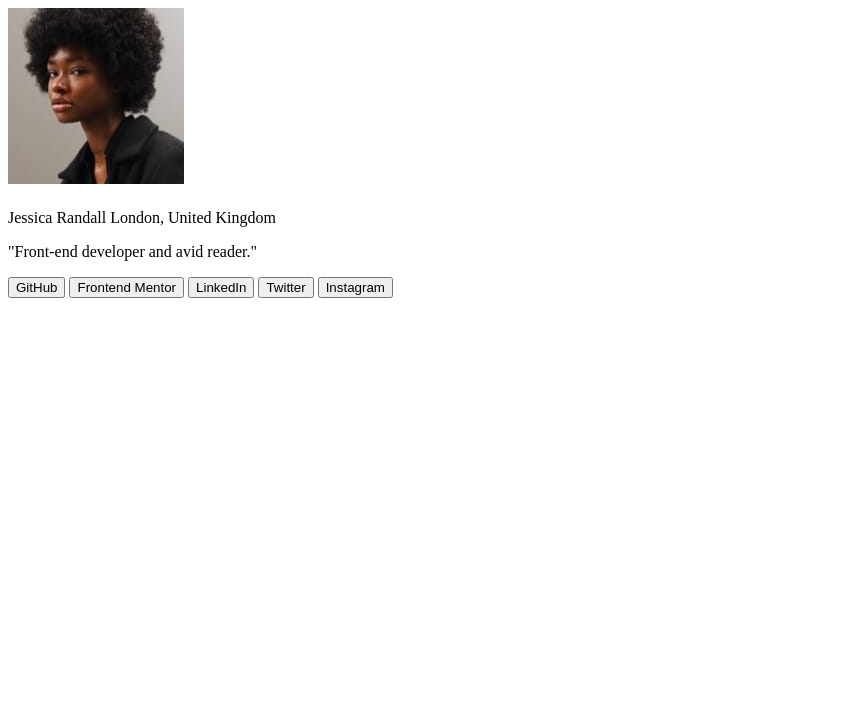
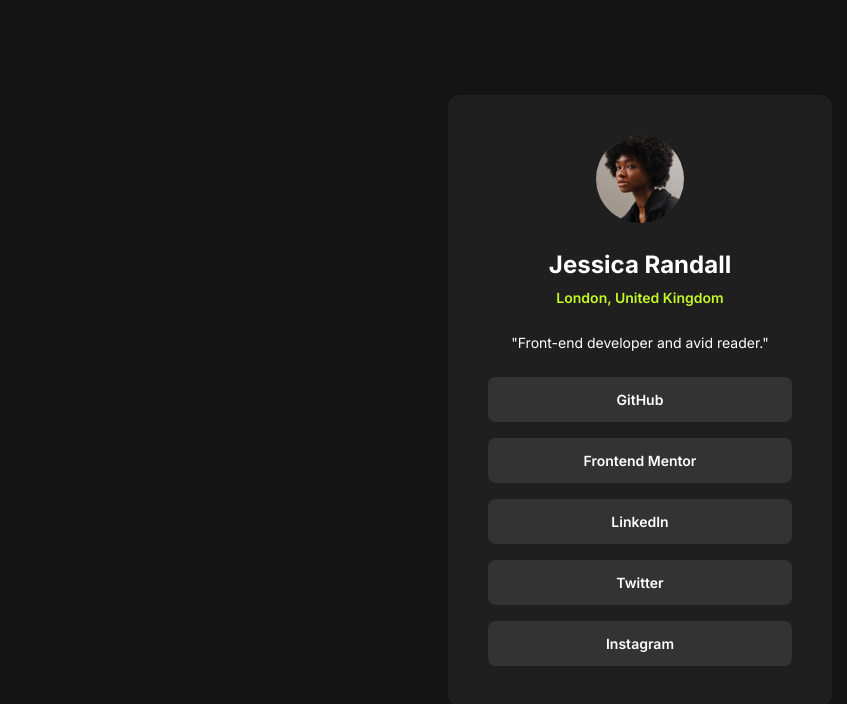
Before and after one commit to SaiDineshKopparthi/Frontend-Mentor-Challanges, a plain HTML site: page social-links-profile/index.html in a window 1280 px wide. Shown: the whole page, without its empty margins (0-847 px from the left). Drawn offline with Linux system fonts and the light colour scheme.

Commit message:
Completed

```diff
--- a/social-links-profile/index.html
+++ b/social-links-profile/index.html
@@ -11,20 +11,18 @@
       sizes="32x32"
       href="./assets/images/favicon-32x32.png"
     />
+    <link rel="stylesheet" href="styles.css" />
+
+    <link rel="preconnect" href="https://fonts.googleapis.com" />
+    <link rel="preconnect" href="https://fonts.gstatic.com" crossorigin />
+    <link
+      href="https://fonts.googleapis.com/css2?family=Inter:wght@400;600;700&display=swap"
+      rel="stylesheet"
+    />
 
     <title>Frontend Mentor | Social links profile</title>
+  </head>
 
-    <!-- Feel free to remove these styles or customise in your own stylesheet 👍 -->
-    <style>
-      .attribution {
-        font-size: 11px;
-        text-align: center;
-      }
-      .attribution a {
-        color: hsl(228, 45%, 44%);
-      }
-    </style>
-  </head>
   <body>
     <main class="profile">
       <img
@@ -33,19 +31,20 @@
         class="profile-pic"
       />
       <div class="info">
-        <h1 class="name"></h1>
-        <p class="address">Jessica Randall London, United Kingdom</p>
+        <h1>Jessica Randall</h1>
+        <p class="address">London, United Kingdom</p>
       </div>
       <div class="bio">
         <p>"Front-end developer and avid reader."</p>
       </div>
-      <div class="links">
-        <button>GitHub</button>
-        <button>Frontend Mentor</button>
-        <button>LinkedIn</button>
-        <button>Twitter</button>
-        <button>Instagram</button>
-      </div>
+
+      <ul class="links">
+        <li><a href="" target="_blank" rel="noreferrer">GitHub</a></li>
+        <li><a href="" target="_blank" rel="noreferrer">Frontend Mentor</a></li>
+        <li><a href="" target="_blank" rel="noreferrer">LinkedIn</a></li>
+        <li><a href="" target="_blank" rel="noreferrer">Twitter</a></li>
+        <li><a href="" target="_blank" rel="noreferrer">Instagram</a></li>
+      </ul>
     </main>
 
     <!-- <div class="attribution">
--- /dev/null
+++ b/social-links-profile/styles.css
@@ -0,0 +1,124 @@
+*,
+*::before,
+*::after {
+  margin: 0;
+  padding: 0;
+  box-sizing: border-box;
+}
+
+:root {
+  --Green: rgb(196, 248, 42);
+  --White: white;
+  --Gray-900: rgb(20, 20, 20);
+  --Gray-800: rgb(31, 31, 31);
+  --Gray-700: rgb(51, 51, 51);
+}
+
+body {
+  font-family: "Inter", sans-serif;
+  font-size: 0.875rem;
+  background-color: var(--Gray-900);
+  display: flex;
+  flex-direction: column;
+  justify-content: center;
+  align-items: center;
+  min-height: 100vh;
+  letter-spacing: 0;
+  line-height: 1.5;
+  margin: 0;
+}
+
+.profile {
+  background-color: var(--Gray-800);
+  /* max-width: 24rem;
+  width: 100%; */
+  width: clamp(20.4375rem, 60vw, 24rem);
+  /* height: clamp(579px, 80vh, 611px); */
+  padding: clamp(1.5rem, 6vw, 2.5rem);
+  border-radius: 0.75rem;
+  display: flex;
+  flex-direction: column;
+  justify-content: center;
+  align-items: center;
+  gap: 1.5rem;
+  padding: 2.5rem;
+}
+
+img {
+  border-radius: 62.4375rem;
+  max-width: 5.5rem;
+}
+
+.info {
+  display: flex;
+  flex-direction: column;
+  justify-content: center;
+  align-items: center;
+  gap: 0.25rem;
+  font-weight: 600;
+}
+
+.info h1 {
+  font-size: 1.5rem;
+  color: var(--White);
+}
+
+.info p {
+  font-size: 0.875rem;
+  color: var(--Green);
+}
+
+.bio {
+  font-size: 0.875rem;
+  font-weight: 400;
+  color: var(--White);
+}
+
+.links {
+  width: 100%;
+  padding: 0;
+  list-style: none;
+  display: flex;
+  flex-direction: column;
+  justify-content: center;
+  align-items: center;
+  gap: 1rem;
+}
+
+.links li {
+  width: 100%;
+  border-radius: 0.5rem;
+  padding: 0.75rem 0;
+  text-align: center;
+  background-color: var(--Gray-700);
+  transition: .5s;
+}
+
+.links a {
+  color: var(--White);
+  font-size: 0.875rem;
+  font-weight: 600;
+  text-decoration: none;
+}
+
+
+.links li:hover,
+.links li:active,
+.links li:focus {
+  background-color: var(--Green);
+}
+
+.links li:hover a,
+.links li:active a,
+.links li:focus a{
+  color: var(--Gray-700);
+}
+
+/* .attribution {
+  font-size: 11px;
+  text-align: center;
+}
+
+.attribution a {
+  color: hsl(228, 45%, 44%);
+} */
```
Also changed, not shown: styles.css (deleted).
